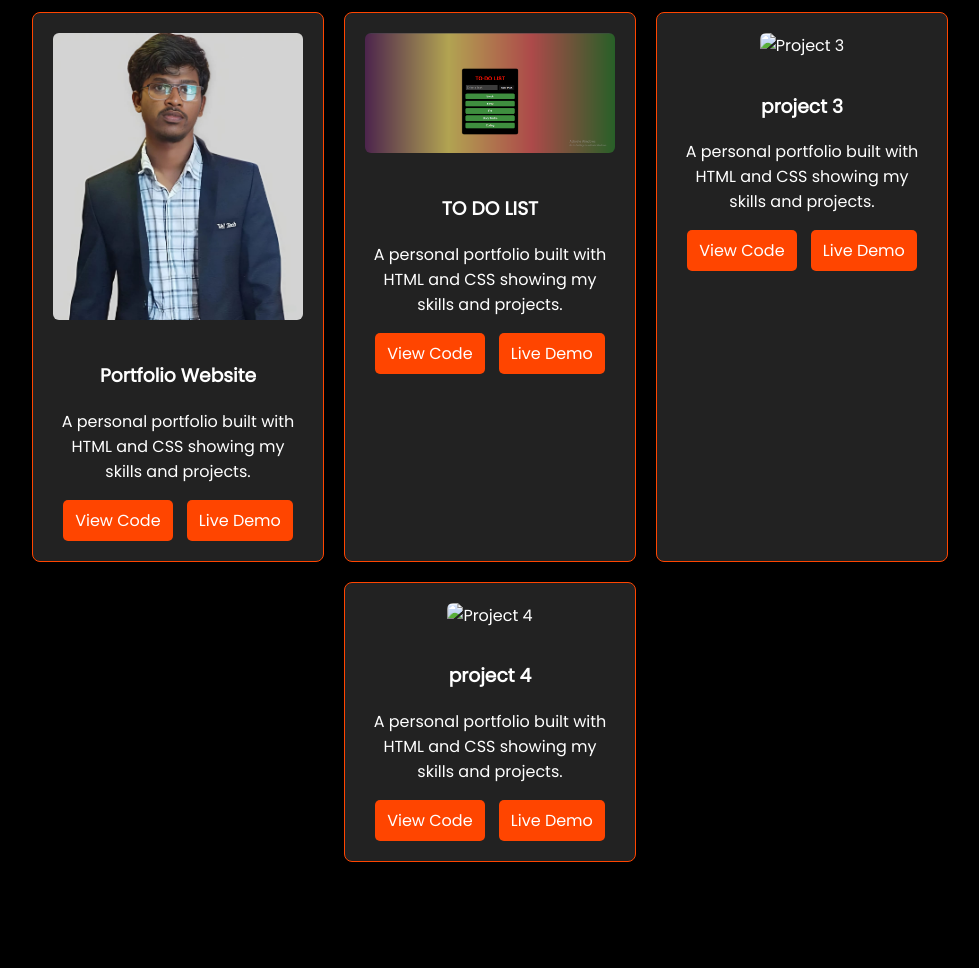
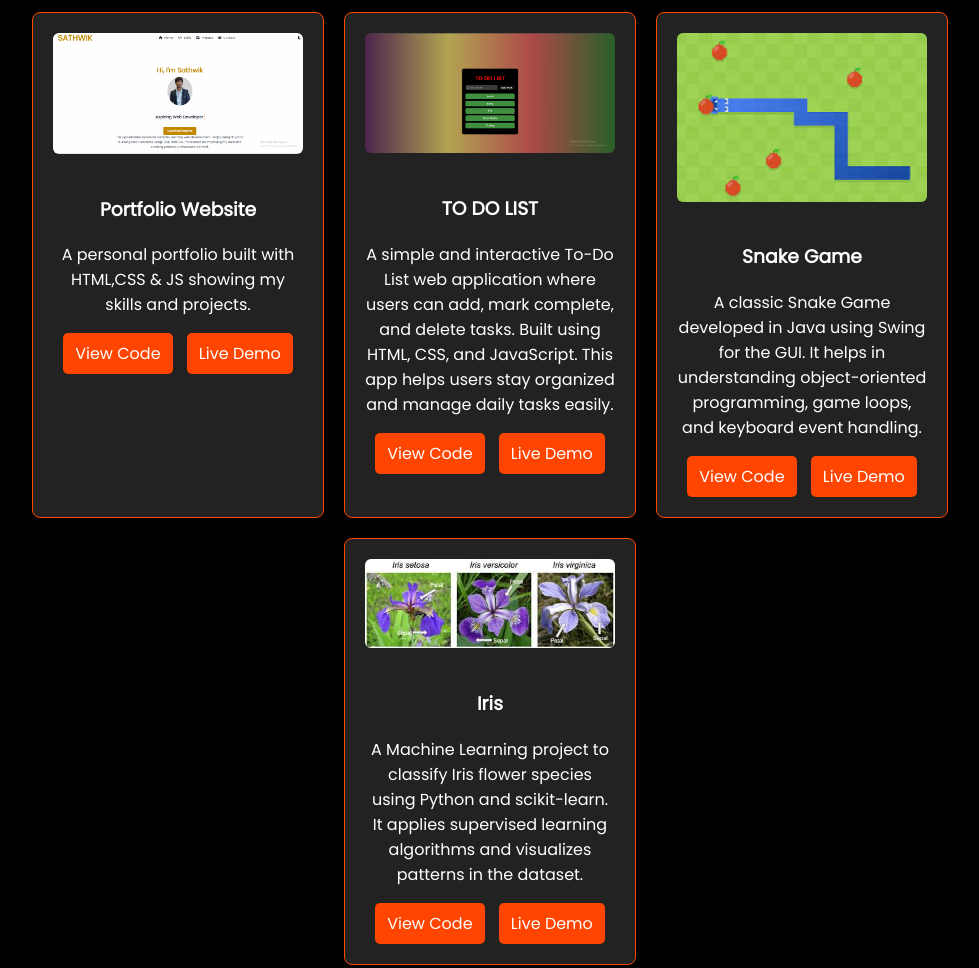
Before and after one commit to psathwik-AIML/anonymous-portfolio, a plain HTML site: page index.html in a window 1280 px wide. Shown: the part 1260-2228 px from the top of the page, without its empty margins (150-1129 px from the left). Drawn offline with Linux system fonts and the light colour scheme.

Commit message:
Update index.html

```diff
--- a/index.html
+++ b/index.html
@@ -78,19 +78,19 @@
                 <div class="projects-container">
                   <!-- project 1 -->
                     <div class="project-card">
-                        <img src="images/sathwik.jpg" alt="Project 1" class="project-img">
+                        <img src="images/project_1.png" alt="Portfolio" class="project-img">
                         <h3>Portfolio Website</h3>
-                        <p>A personal portfolio built with HTML and CSS showing my skills and projects.</p>
+                        <p>A personal portfolio built with HTML,CSS & JS showing my skills and projects.</p>
                         <div class="project-links">
-                            <a href="https://github.com/yourusername/portfolio" target="_blank">View Code</a>
-                            <a href="https://github.com/psathwik-AIML/sathwik-portfolio" target="_blank">Live Demo</a>
+                            <a href="https://github.com/psathwik-AIML/sathwik-portfolio" target="_blank">View Code</a>
+                            <a href="https://psathwik-aiml.github.io/sathwik-portfolio/" target="_blank">Live Demo</a>
                         </div>
                     </div>
                         <!-- project 2 -->
                     <div class="project-card">
-                        <img src="images/To Do List.png" alt="Project " class="project-img">
+                        <img src="images/To Do List.png" alt="to do list " class="project-img">
                         <h3>TO DO LIST</h3>
-                        <p>A personal portfolio built with HTML and CSS showing my skills and projects.</p>
+                        <p>A simple and interactive To-Do List web application where users can add, mark complete, and delete tasks. Built using HTML, CSS, and JavaScript. This app helps users stay organized and manage daily tasks easily.</p>
                         <div class="project-links">
                             <a href="https://github.com/yourusername/portfolio" target="_blank">View Code</a>
                             <a href="https://yourportfolio.live" target="_blank">Live Demo</a>
@@ -98,9 +98,9 @@
                     </div>
                     <!-- project 3 -->
                     <div class="project-card">
-                        <img src="sathwik.jpg" alt="Project 3" class="project-img">
-                        <h3>project 3</h3>
-                        <p>A personal portfolio built with HTML and CSS showing my skills and projects.</p>
+                        <img src="images/snake.jpeg" alt="snake game" class="project-img">
+                        <h3>Snake Game</h3>
+                        <p>A classic Snake Game developed in Java using Swing for the GUI. It helps in understanding object-oriented programming, game loops, and keyboard event handling.</p>
                         <div class="project-links">
                             <a href="https://github.com/yourusername/portfolio" target="_blank">View Code</a>
                             <a href="https://yourportfolio.live" target="_blank">Live Demo</a>
@@ -108,9 +108,10 @@
                     </div>
                     <!-- project 4 -->
                     <div class="project-card">
-                        <img src="sathwik.jpg" alt="Project 4" class="project-img">
-                        <h3>project 4</h3>
-                        <p>A personal portfolio built with HTML and CSS showing my skills and projects.</p>
+                        <img src="images/iris.jpeg" alt="iris" class="project-img">
+                        <h3>Iris</h3>
+                        <p>A Machine Learning project to classify Iris flower species using Python and scikit-learn. It applies supervised learning algorithms and visualizes patterns in the dataset.</p>
+
                         <div class="project-links">
                             <a href="https://github.com/yourusername/portfolio" target="_blank">View Code</a>
                             <a href="https://yourportfolio.live" target="_blank">Live Demo</a>
```
